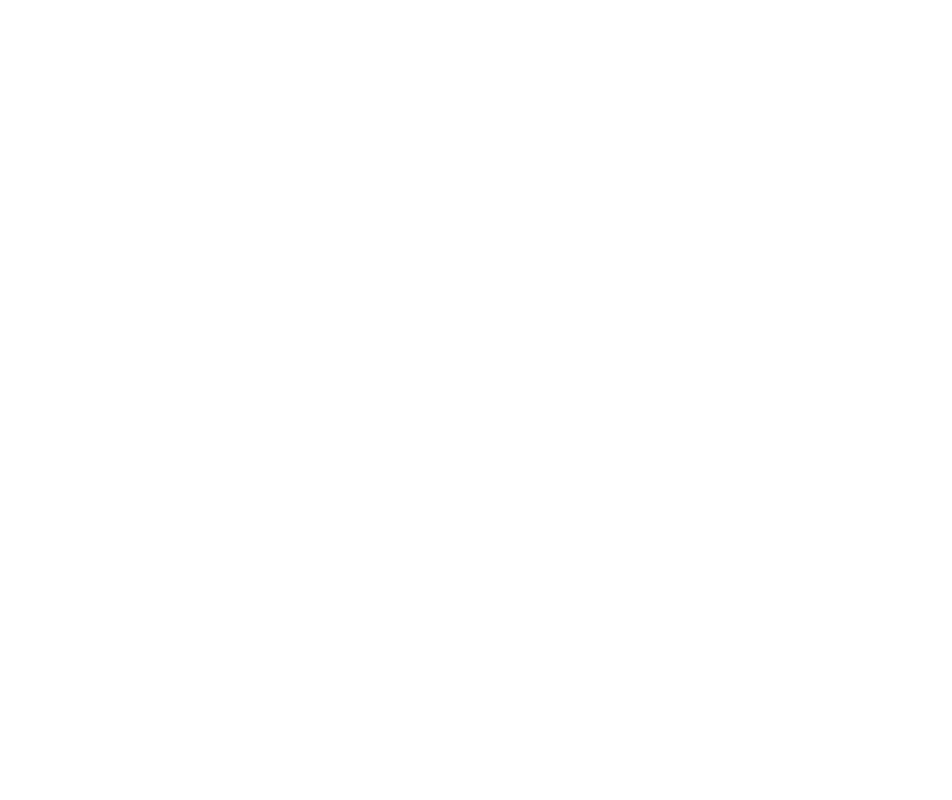
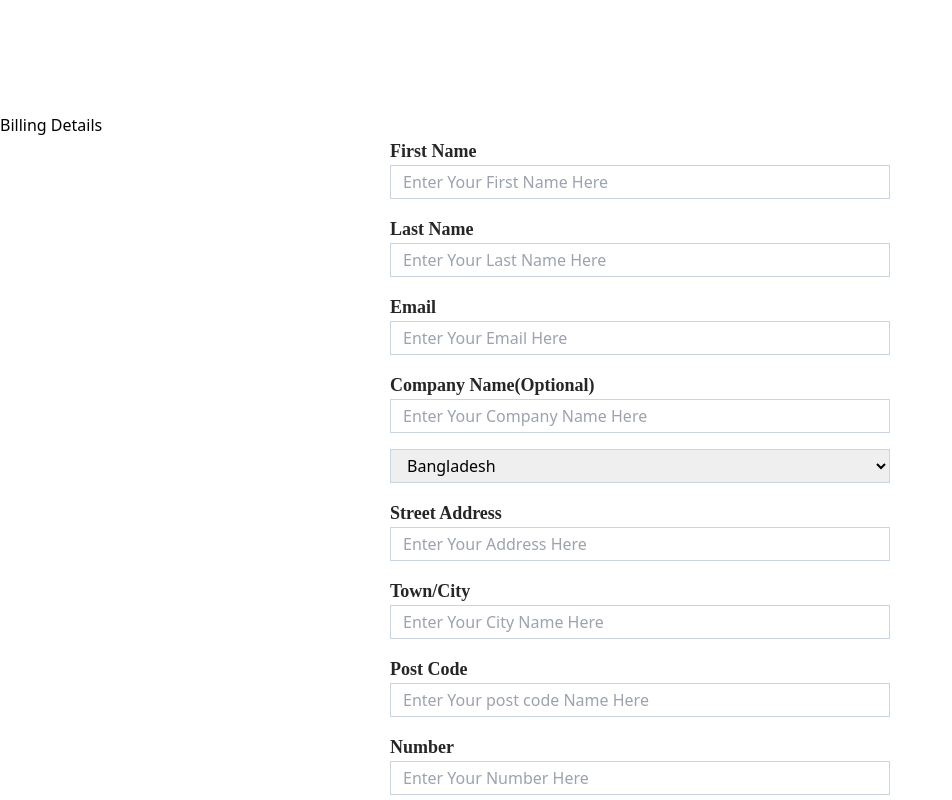
Before and after one commit to mahmudulhasanprodan/OrebiFinal, a React (Vite) app: page /billing in a window 1280 px wide. Before the commit this address had no page. Shown: the part 300-1100 px from the top of the page, without its empty margins (0-952 px from the left). Before the commit the page ends 800 px from the top, so only its background shows below. Built offline with nearby package versions, Linux system fonts and the light colour scheme.

Commit message:
billing Page creation start

```diff
--- a/src/App.jsx
+++ b/src/App.jsx
@@ -6,6 +6,7 @@
 import Contact from './Pages/Contact/Contact';
 import SignUp from './Pages/SignUp/SignUp';
 import Account from './Pages/Account/Account';
+import Billing from './Pages/Billing/Billing';
 
 import {
   createBrowserRouter,
@@ -23,6 +24,7 @@
       <Route path="/contact" element={<Contact />}></Route>
       <Route path="/signup" element={<SignUp />}></Route>
       <Route path="/account" element={<Account />}></Route>
+      <Route path="/billing" element={<Billing />}></Route>
     </Route>
   ),
 );
--- /dev/null
+++ b/src/BillingComponent/BillingDetials/BilingDetails.jsx
@@ -0,0 +1,122 @@
+import React from 'react'
+import SignForm from '../../SignUpComponent/SignUpDetails/SignForm'
+import BreadCrumb from '../../CommonComponent/BreadCrumb/BreadCrumb';
+import Flex from '../../CommonComponent/Flex/Flex';
+
+const BilingDetails = ({Title}) => {
+  return (
+    <>
+      <div>
+        <div className="container">
+          <div className="pb-28 py-10">
+            <div>
+              <h2 className="font-DM_Sans text-4xl font-bold text-Btn_Color">
+                {Title ? Title : "Title Missing"}
+              </h2>
+            </div>
+            <div>
+              <BreadCrumb />
+            </div>
+          </div>
+          <div>
+            <h2>Billing Details</h2>
+          </div>
+          <Flex className={"flex-col gap-y-4 items-center justify-center"}>
+            <div>
+              <SignForm
+                LabelTitle={"First Name"}
+                InputType={"text"}
+                InputId={"FirstName"}
+                InputName={"FirstName"}
+                InputPlaceHolder={"Enter Your First Name Here"}
+                className={"w-[500px] border-[1px] border-slate-300 py-1 pl-3"}
+              />
+            </div>
+            <div>
+              <SignForm
+                LabelTitle={"Last Name"}
+                InputType={"text"}
+                InputId={"LastName"}
+                InputName={"LastName"}
+                InputPlaceHolder={"Enter Your Last Name Here"}
+                className={"w-[500px] pl-3 border-[1px] border-slate-300 py-1"}
+              />
+            </div>
+            <div>
+              <SignForm
+                LabelTitle={"Email"}
+                InputType={"email"}
+                InputId={"EmailId"}
+                InputName={"EmailId"}
+                InputPlaceHolder={"Enter Your Email Here"}
+                className={"w-[500px] pl-3 border-[1px] border-slate-300 py-1"}
+              />
+            </div>
+            <div>
+              <SignForm
+                LabelTitle={"Company Name(Optional)"}
+                InputType={"text"}
+                InputId={"CompanyName"}
+                InputName={"CompanyName"}
+                InputPlaceHolder={"Enter Your Company Name Here"}
+                className={"w-[500px] pl-3 border-[1px] border-slate-300 py-1"}
+              />
+            </div>
+            <div>
+              <select name="Country" id="Country"  className={"w-[500px] pl-3 border-[1px] border-slate-300 py-1 cursor-pointer"}>
+                <option value="bangladesh">Bangladesh</option>
+                <option value="india">India</option>
+                <option value="pakistan">Pakistan</option>
+                <option value="nepal">Nepal</option>
+                <option value="united states">United State</option>
+                <option value="united kingdom">United Kingdom</option>
+              </select>
+            </div>
+            <div>
+              <SignForm
+                LabelTitle={"Street Address"}
+                InputType={"text"}
+                InputId={"StreetAddress"}
+                InputName={"StreetAddress"}
+                InputPlaceHolder={"Enter Your Address Here"}
+                className={"w-[500px] pl-3 border-[1px] border-slate-300 py-1"}
+              />
+            </div>
+            <div>
+              <SignForm
+                LabelTitle={"Town/City"}
+                InputType={"text"}
+                InputId={"CityName"}
+                InputName={"CityName"}
+                InputPlaceHolder={"Enter Your City Name Here"}
+                className={"w-[500px] pl-3 border-[1px] border-slate-300 py-1"}
+              />
+            </div>
+            <div>
+              <SignForm
+                LabelTitle={"Post Code"}
+                InputType={"number"}
+                InputId={"PostID"}
+                InputName={"PostID"}
+                InputPlaceHolder={"Enter Your post code Name Here"}
+                className={"w-[500px] pl-3 border-[1px] border-slate-300 py-1"}
+              />
+            </div>
+            <div>
+              <SignForm
+                LabelTitle={"Number"}
+                InputType={"number"}
+                InputId={"NumberId"}
+                InputName={"NumberId"}
+                InputPlaceHolder={"Enter Your Number Here"}
+                className={"w-[500px] border-[1px] pl-3 border-slate-300 py-1"}
+              />
+            </div>
+          </Flex>
+        </div>
+      </div>
+    </>
+  );
+}
+
+export default BilingDetails
--- /dev/null
+++ b/src/Pages/Billing/Billing.jsx
@@ -0,0 +1,12 @@
+import React from 'react'
+import BilingDetails from '../../BillingComponent/BillingDetials/BilingDetails'
+
+const Billing = () => {
+  return (
+    <>
+     <BilingDetails Title={"Checkout"}/>
+    </>
+  )
+}
+
+export default Billing
```
